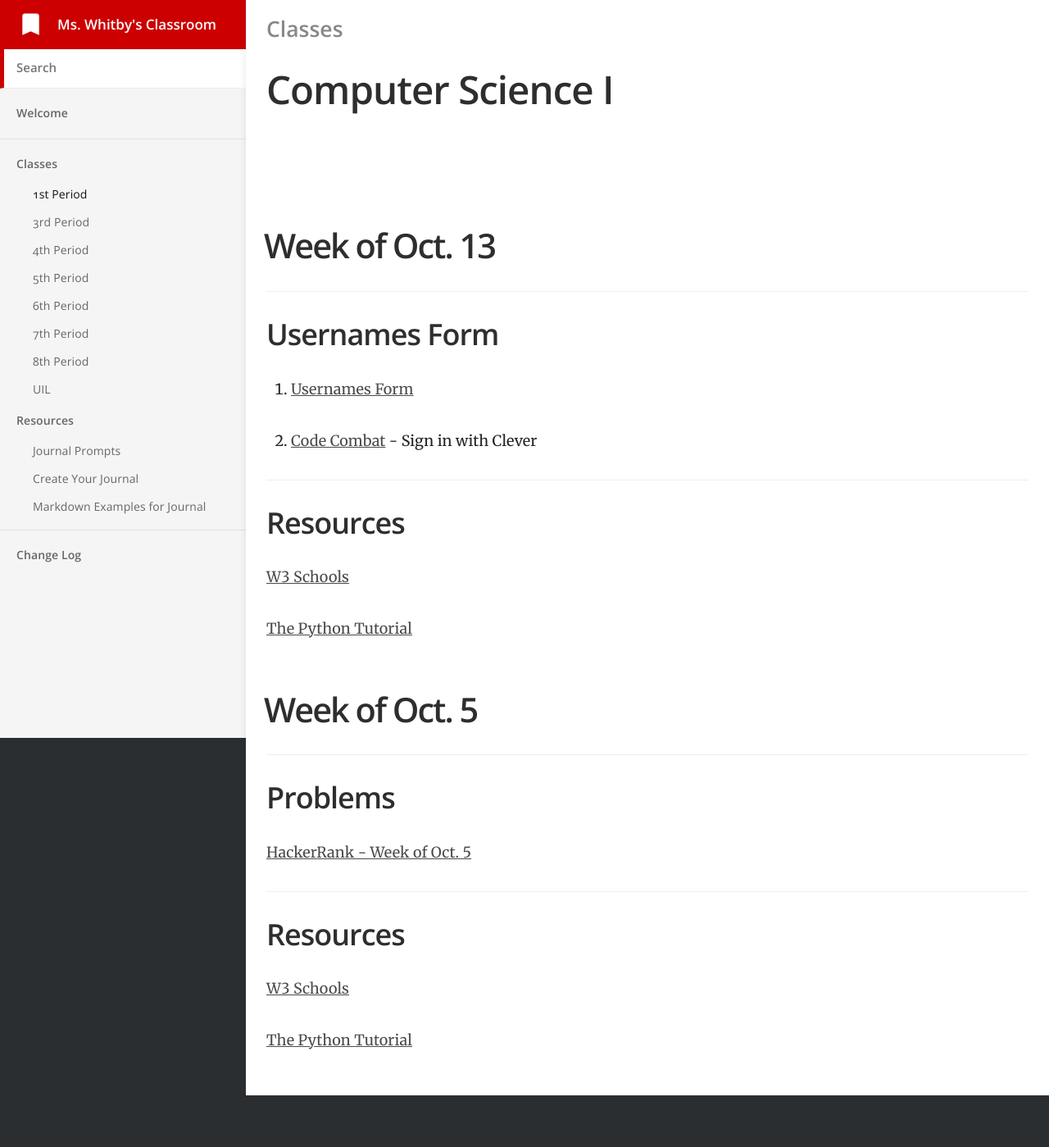
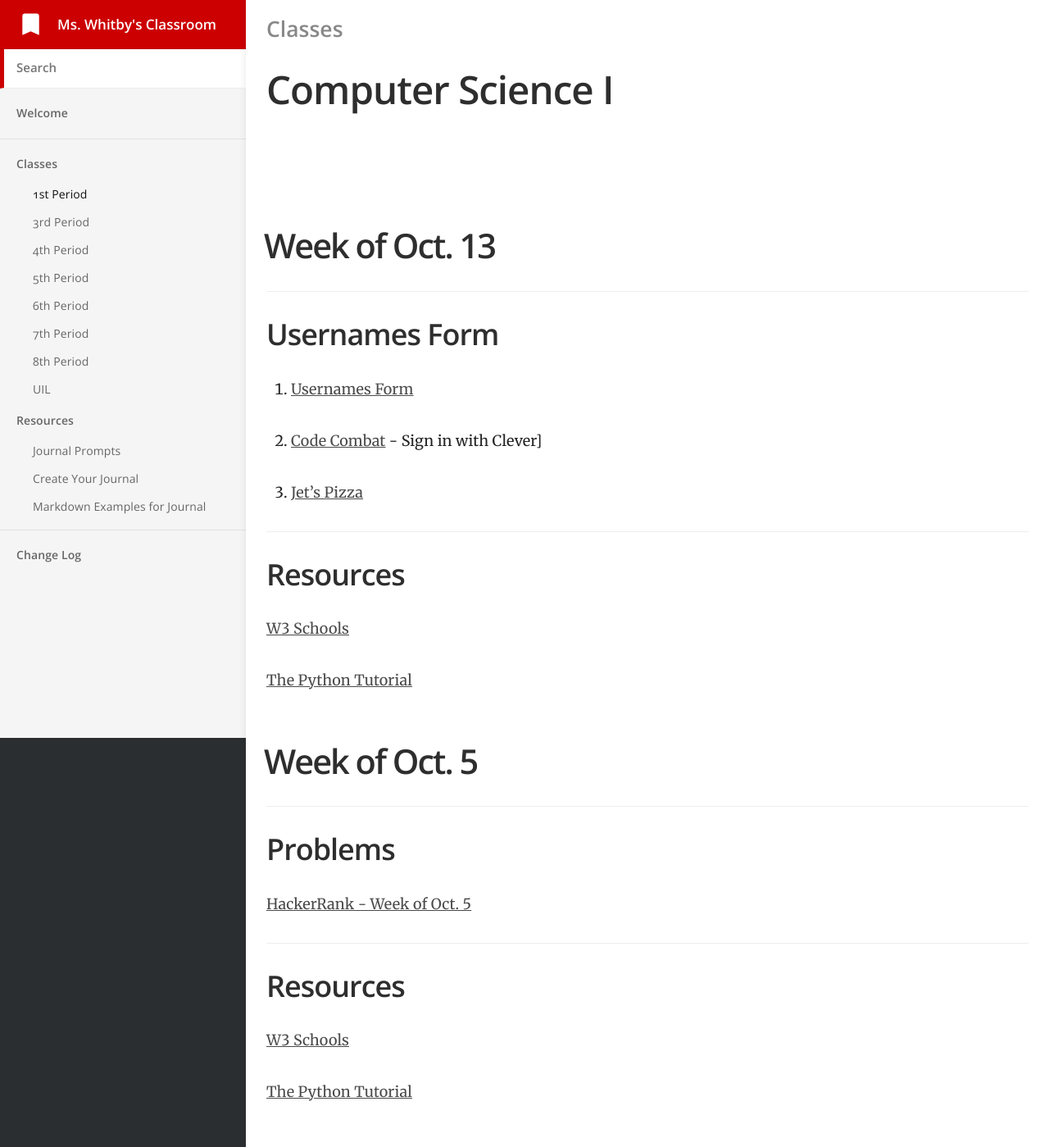
Before and after one commit to mswhitby/classroom, a Jekyll site: the page built from _docs/classes/1st.md, in a window 1280 px wide. Shown: the whole page at 82% size. Built offline with Jekyll 4.4.1, drawn with Linux system fonts in a browser that asks for light colours; before the commit the page ends 1336 px from its top, so only the background shows below that.

Commit message:
Updated Lesson

```diff
--- a/_docs/classes/1st.md
+++ b/_docs/classes/1st.md
@@ -10,7 +10,9 @@ order: 1
 ## Usernames Form
 1. [Usernames Form](https://docs.google.com/forms/d/e/1FAIpQLScAVokUd7f1JLEXYjjRJyqP0OOizoZaGA04fvv-cdqtGM8E8g/viewform?usp=publish-editor)
 
-2. [Code Combat](https://codecombat.com/students?_cc=LastTopRain) - Sign in with Clever
+2. [Code Combat](https://codecombat.com/students?_cc=LastTopRain) - Sign in with Clever]
+
+3. [Jet's Pizza](https://github.com/mswhitby/jets_pizza)
 
 ## Resources
 [W3 Schools](https://www.w3schools.com/python)
```
